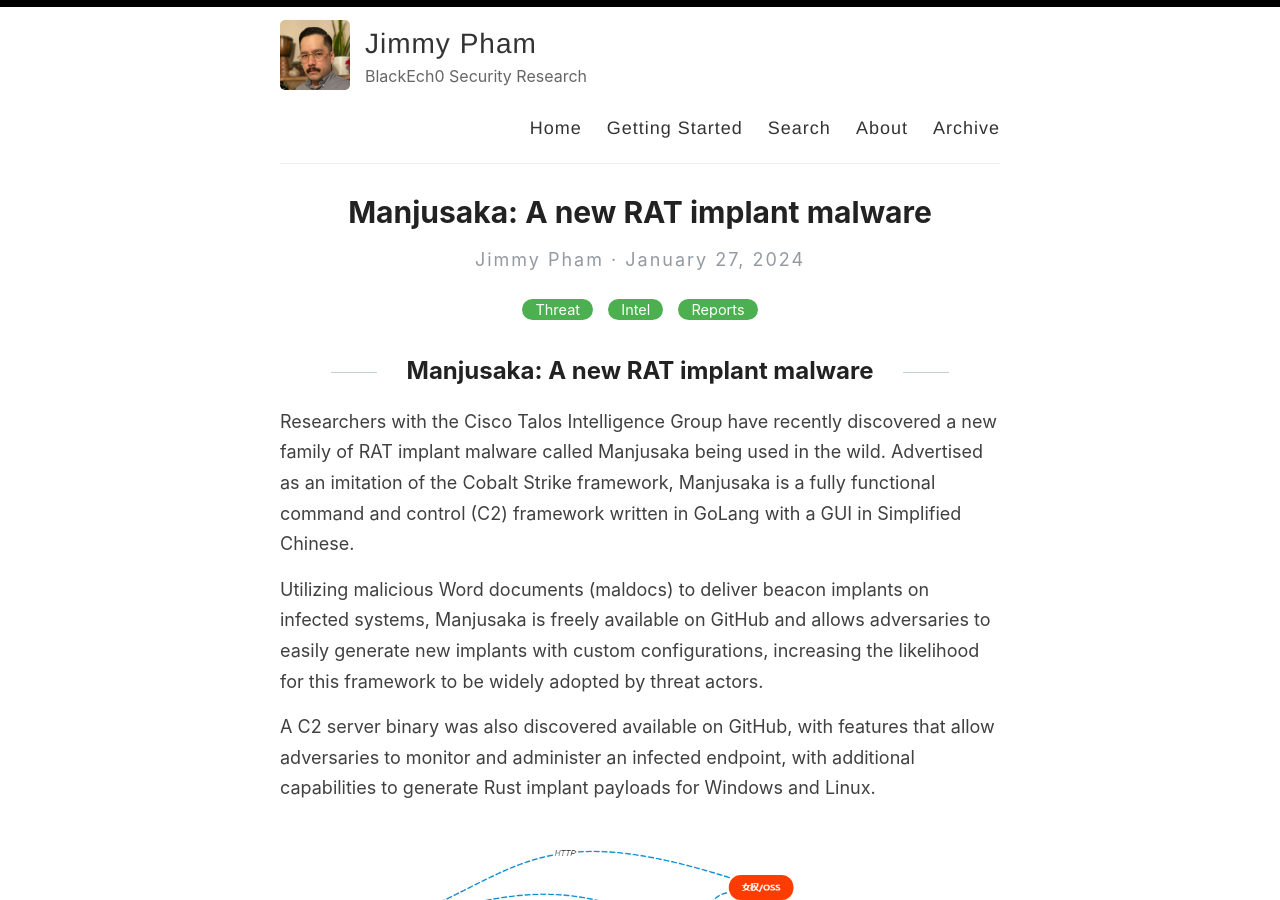
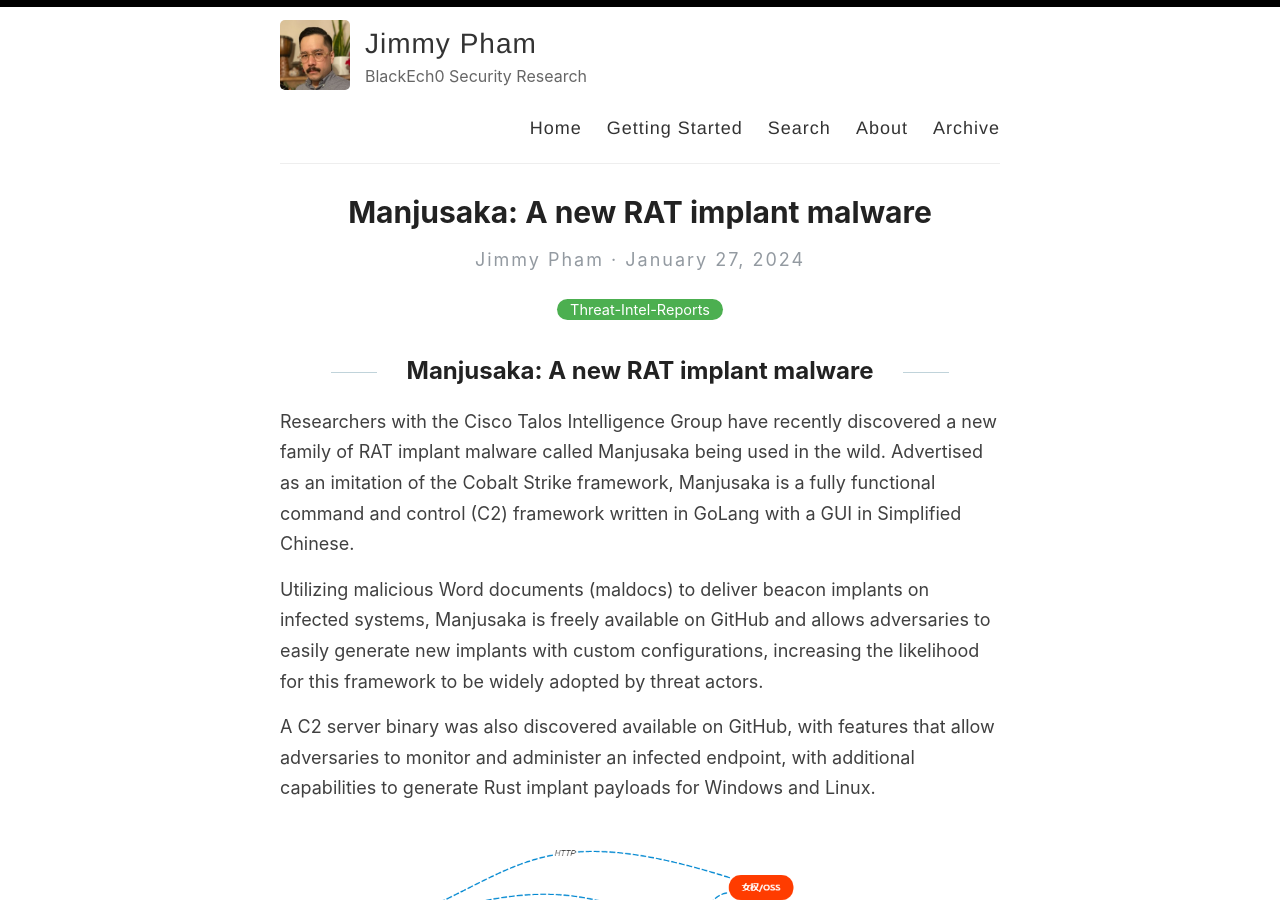
Before and after one commit to jfl0w/jfl0w.github.io, a Jekyll site: the page built from _posts/2024-1-27-manjusaka.md, in a window 1280 px wide and 900 px high. Built offline with Jekyll 4.4.1, drawn with Linux system fonts in a browser that asks for light colours.

```diff
--- a/_posts/2024-1-27-manjusaka.md
+++ b/_posts/2024-1-27-manjusaka.md
@@ -1,7 +1,7 @@
 ---
 layout: post
 title: "Manjusaka: A new RAT implant malware"
-categories: "Threat Intel Reports"
+categories: Threat-Intel-Reports
 ---
 
 ## Manjusaka: A new RAT implant malware
```
